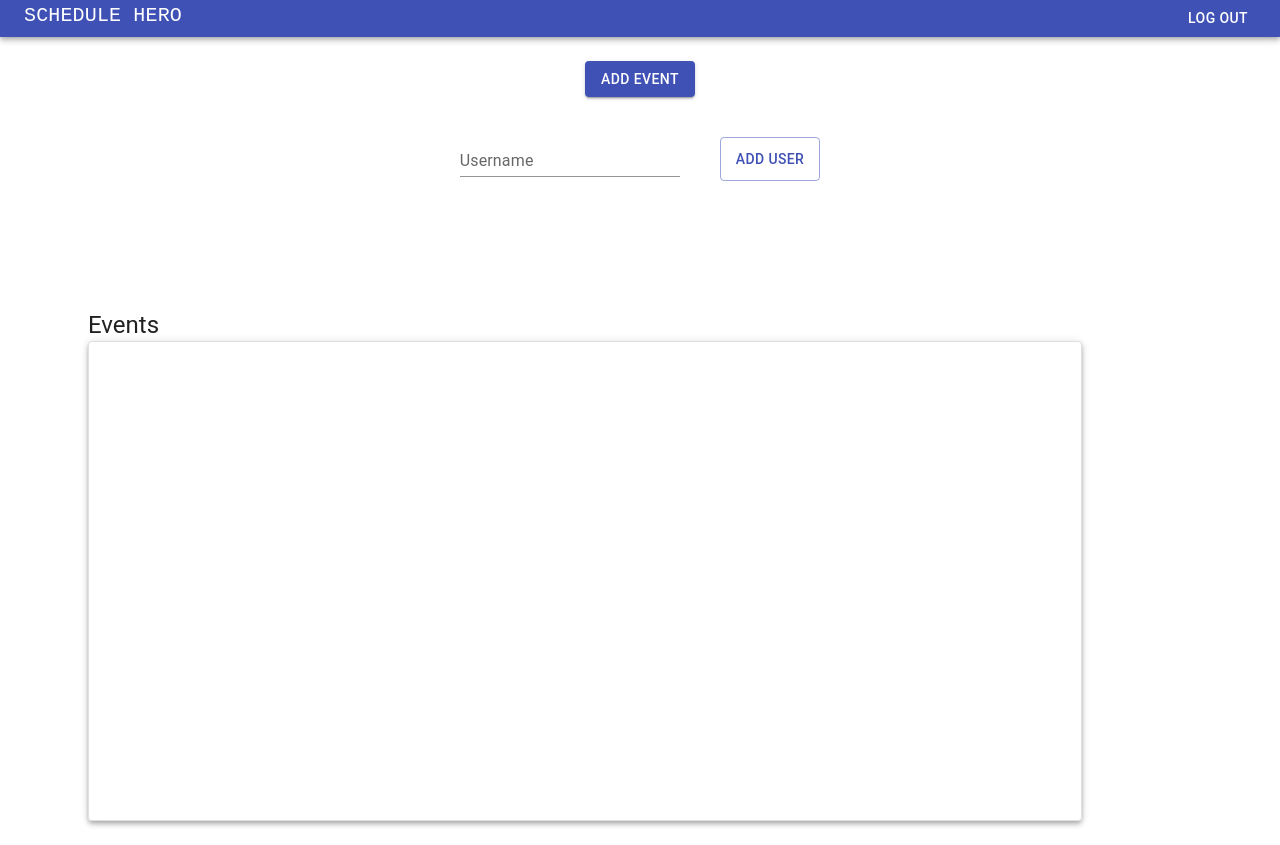
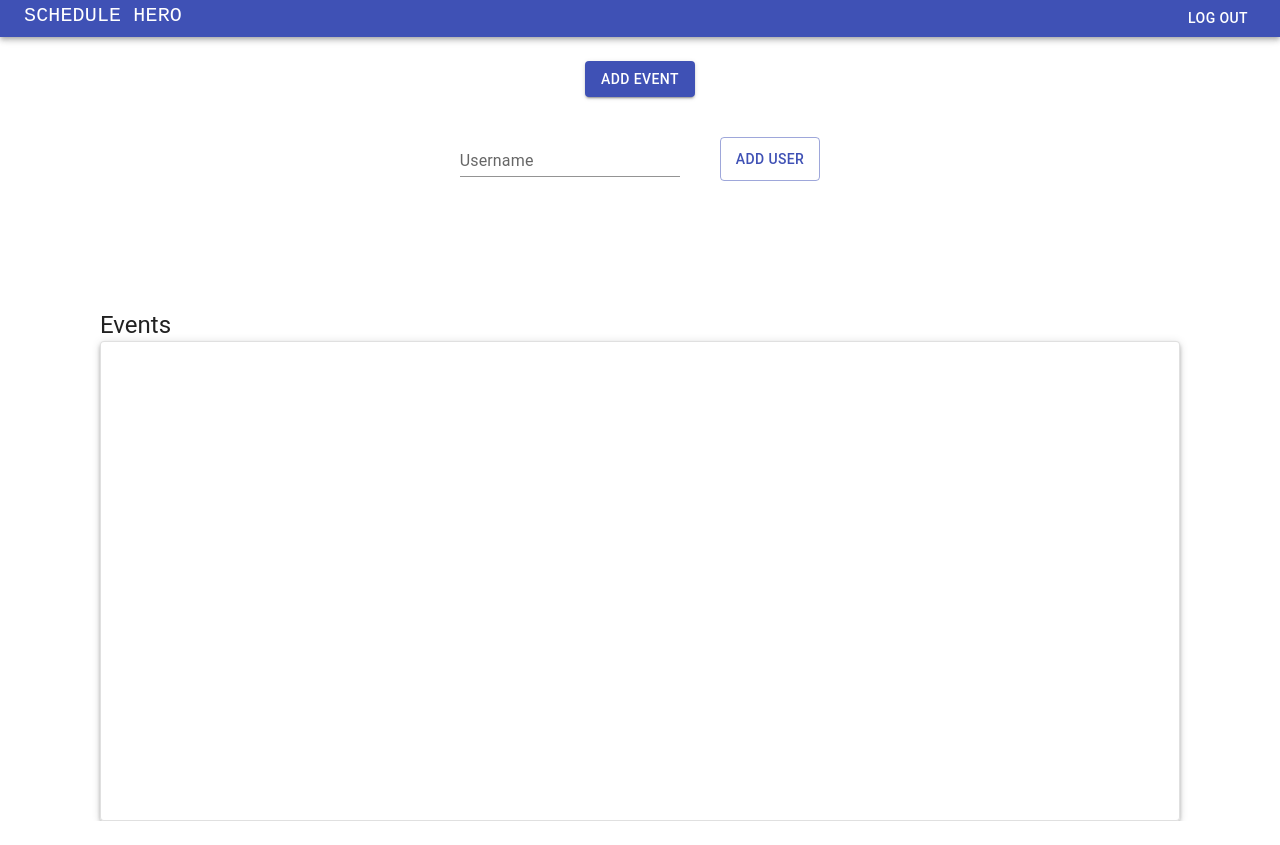
Before and after one commit to Armadillo59/schedule-hero, a React app: page / in a window 1280 px wide. After the commit the page ends 821 px from the top, so only its background shows below. Built offline with nearby package versions, Linux system fonts and the light colour scheme.

Commit message:
Change width of events list container to be symmetrical

```diff
--- a/client/components/EventBoard.jsx
+++ b/client/components/EventBoard.jsx
@@ -51,9 +51,9 @@ function EventBoard() {
   }
 
   return (
-    <Container sx={{display: 'flex', flexDirection: 'column', alignItems: 'center'}}>
+    <Container disableGutters sx={{display: 'flex', flexDirection: 'column', alignItems: 'center'}}>
       <Button variant='contained' sx={{ m: 3 }}onClick={handleClickOpen}>Add Event</Button>
-      <Container sx={{display: 'flex', justifyContent: 'center'}}>
+      <Container disableGutters sx={{display: 'flex', justifyContent: 'center'}}>
         <TextField
               margin='dense'
               label='Username'
@@ -63,15 +63,15 @@ function EventBoard() {
               />
         <Button variant='outlined' sx={{marginTop: 2, marginLeft: 5}} onClick={handleClickAddUser}>Add User</Button>
       </Container>
-      <Container sx={{display: 'flex', justifyContent: 'center'}}>
+      <Container disableGutters sx={{display: 'flex', justifyContent: 'center'}}>
         {invalidUserName && <Alert sx={{position: 'absolute', marginTop: 2}} severity='error'>Please enter a username.</Alert>}
       </Container>
       <AddEventForm open={open} setOpen={setOpen} handleClose={handleClose} />
-      <Container sx={{m: 3, marginTop: 16}}>
+      <Container disableGutters sx={{ marginTop: 16, width: '90%' }}>
         <Typography variant="h5">
           Events
         </Typography>
-        <Paper elevation={4} sx={{  width: '90%', height: '60vh' }}>
+        <Paper elevation={4} sx={{  width: '100%', height: '60vh' }}>
           <Paper variant="outlined" sx={{ width: '100%', height: '100%', backgroundColor: ''}}>
             <EventList/>
           </Paper>
```
